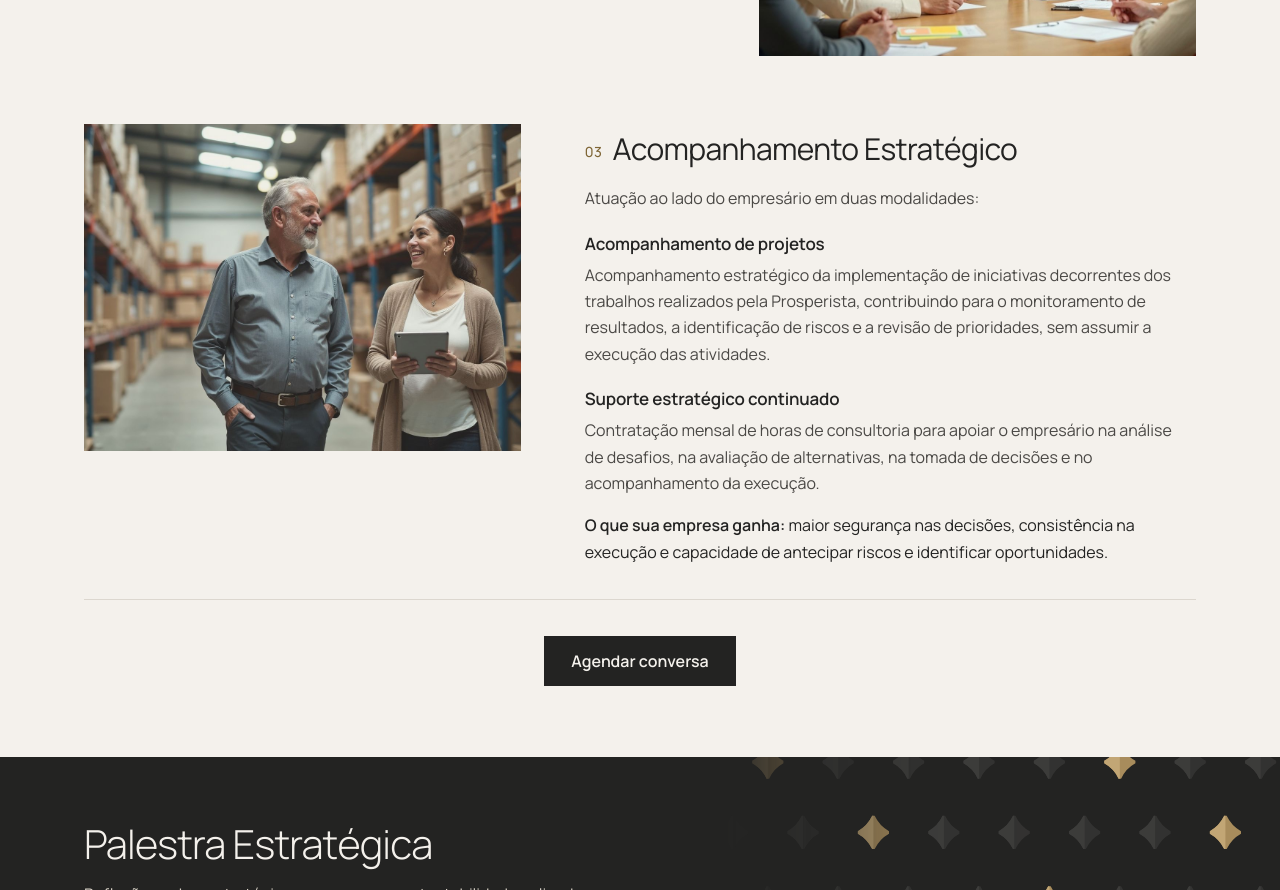
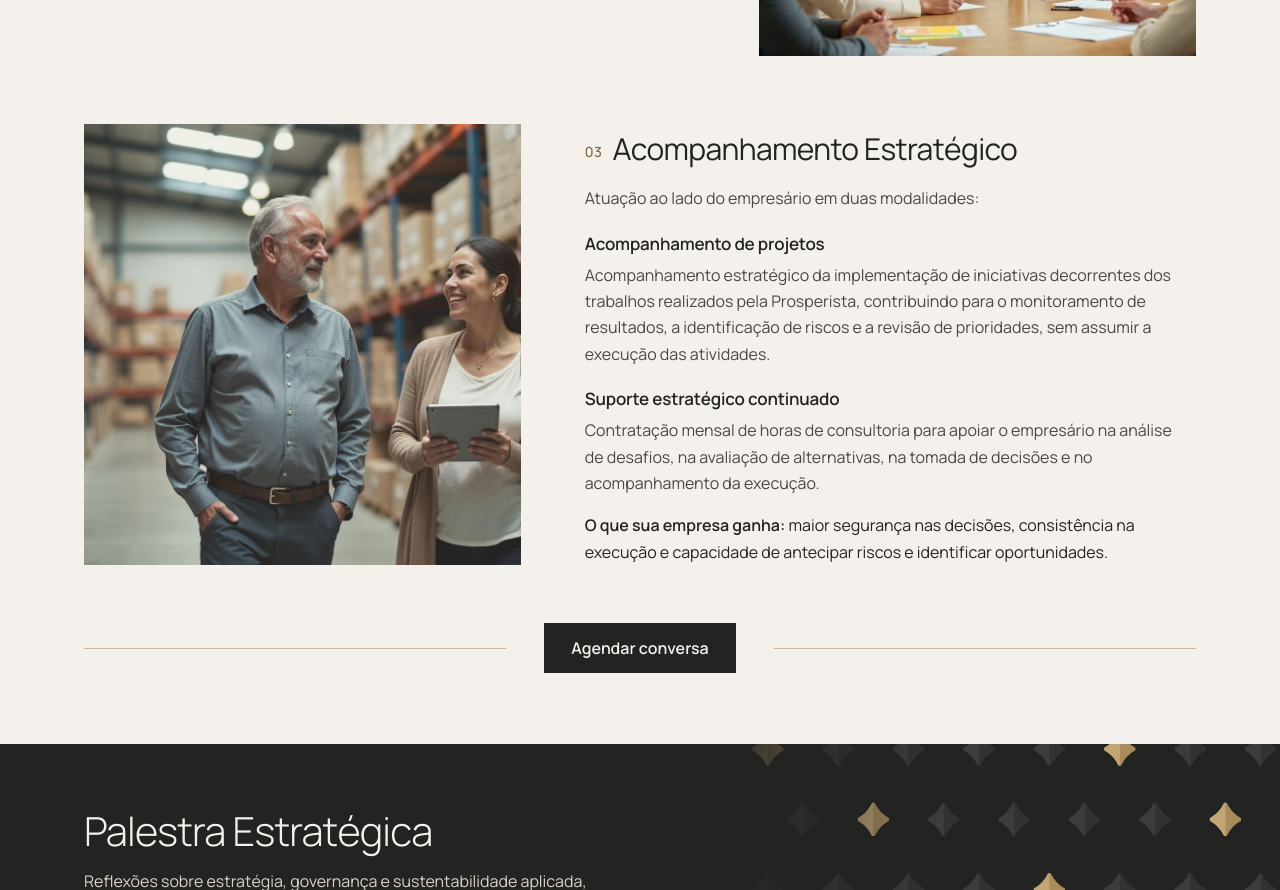
Before and after one commit to rlisboadesign162/prosperista-site, a plain HTML site: page index.html in a window 1280 px wide. Shown: the part 2553-3443 px from the top of the page. Drawn offline with Linux system fonts and the light colour scheme.

Commit message:
Servicos: foto do bloco 03 com a altura do texto; botao Agendar conversa amarrado por linhas laterais
Co-Authored-By: Claude Sonnet 5.5 <noreply@anthropic.com>

```diff
--- a/index.html
+++ b/index.html
@@ -115,13 +115,16 @@ p{margin:0 0 16px;text-wrap:pretty}
 .sv-i{display:grid;grid-template-columns:7fr 5fr;gap:clamp(28px,5vw,72px);align-items:center;border-top:0;padding:clamp(22px,2.8vw,34px) 0}
 .sv-i.rev{grid-template-columns:5fr 7fr}.sv-i.rev .sv-f{order:-1}
 .sv-f{margin:0}.sv-f img{width:100%;aspect-ratio:4/3;object-fit:cover}
-#acompanhamento{align-items:start}
+#acompanhamento{align-items:stretch}
+#acompanhamento .sv-f{position:relative;min-height:326px}
+#acompanhamento .sv-f img{position:absolute;inset:0;width:100%;height:100%;aspect-ratio:auto;object-fit:cover;object-position:50% 30%}
 .sv-t h3,.sv-hd h3{font-size:clamp(24px,2.5vw,30px);font-weight:400;margin-bottom:12px}
 .sv-t h3 .sn,.sv-hd h3 .sn{display:inline-block;font-size:14px;font-weight:500;color:var(--cet);letter-spacing:.04em;margin-right:10px;vertical-align:middle}
 .sv-t h4{font-size:17px;font-weight:600;letter-spacing:-.01em;margin:18px 0 4px}
 .sv-t p{color:var(--tx);max-width:600px}
 .sv-t .gan{color:var(--gr);margin:0}.sv-t .gan b{font-weight:600}
-.sv-cta{text-align:center;padding-top:clamp(20px,3vw,36px);border-top:1px solid var(--rule)}
+.sv-cta{display:flex;align-items:center;justify-content:center;gap:clamp(18px,3vw,40px);padding-top:clamp(12px,2vw,24px)}
+.sv-cta::before,.sv-cta::after{content:"";flex:1;height:1px;background:var(--ce);opacity:.55}
 /* palestra estratégica: faixa escura, estampa à direita, botão dourado */
 .pal{background:var(--gr);color:var(--ow);padding:clamp(40px,5vw,64px) 0;position:relative;overflow:hidden}
 .pal .w{position:relative;z-index:1}
@@ -219,6 +222,7 @@ p{margin:0 0 16px;text-wrap:pretty}
  .d-n{font-size:34px}.d-s{font-size:26px}
  .hero .w,.pq-g,.sv-i,.sv-i.rev,.ct-g,.ag-w{grid-template-columns:1fr}
  .sv-i.rev .sv-f{order:0}
+ #acompanhamento .sv-f{min-height:0;aspect-ratio:4/3}
  .h-st{right:-8px;bottom:-10px;width:20px}
  .hero .w{gap:36px}
  .hero{display:block;min-height:0;padding:calc(var(--hd) + 28px) 0 var(--sp)}.h-f img{max-height:none}
```
Also changed, not shown: _src.html (+6 -2 lines).
